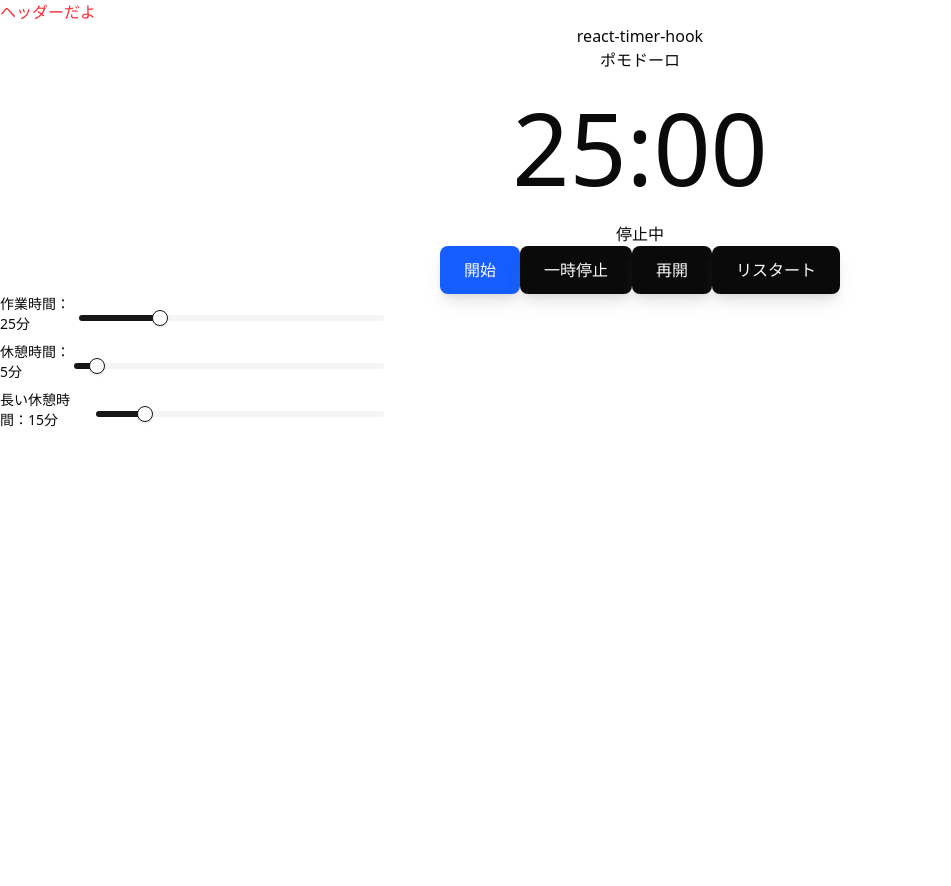
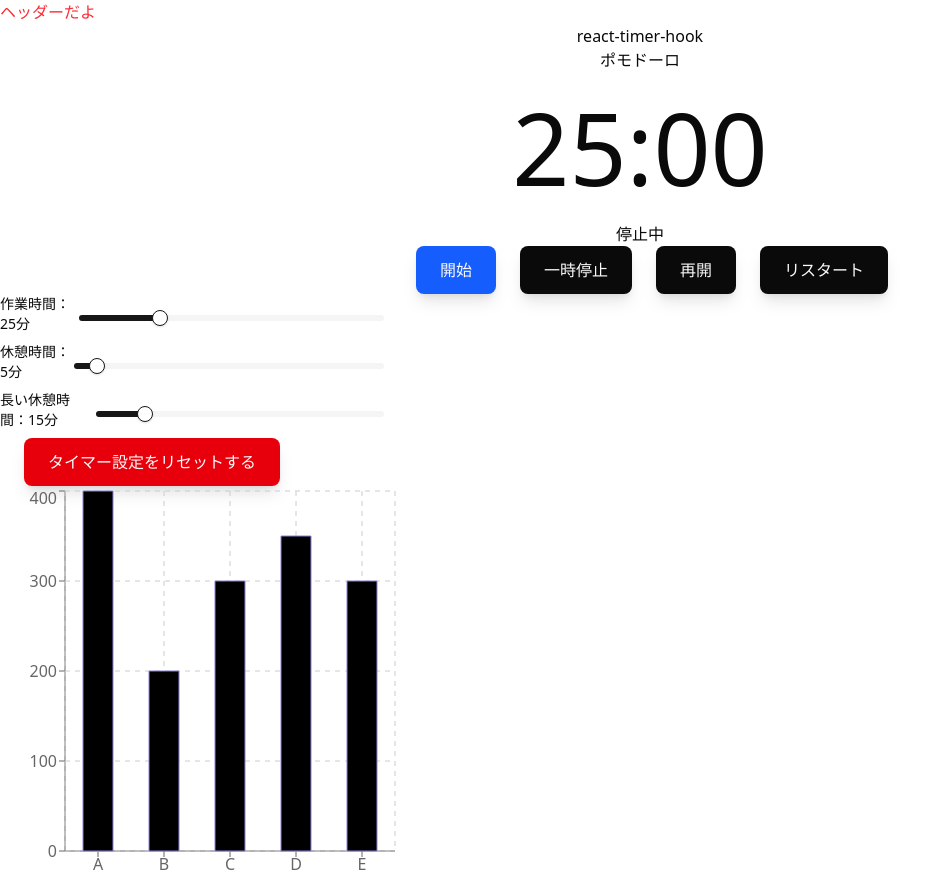
Before and after one commit to Aya-udg/Pomodoro_Timer, a Next.js app in the folder frontend/: page / in a window 1280 px wide. Shown: the whole page, without its empty margins (0-951 px from the left). Before the commit the page ends 800 px from the top, so only its background shows below. Built offline with nearby package versions, Linux system fonts and the light colour scheme; no server answers.

Commit message:
✨TimerSliderコンポーネントを作成し、UIを改善。タイマーの初期値を定義し、リセット機能を追加。

```diff
--- a/frontend/package.json
+++ b/frontend/package.json
@@ -18,6 +18,7 @@
     "react": "^19.0.0",
     "react-dom": "^19.0.0",
     "react-timer-hook": "^4.0.5",
+    "recharts": "^2.15.4",
     "tailwind-merge": "^3.3.0",
     "use-sound": "^5.0.0"
   },
--- /dev/null
+++ b/frontend/src/app/components/SimapleLineChart.tsx
@@ -0,0 +1,23 @@
+"use client";
+
+import { CartesianGrid, BarChart, Bar, XAxis, YAxis, Tooltip } from "recharts";
+
+const data = [
+  { name: "A", value: 400 },
+  { name: "B", value: 200 },
+  { name: "C", value: 300 },
+  { name: "D", value: 350 },
+  { name: "E", value: 300 },
+];
+
+export default function SimpleLineChart() {
+  return (
+    <BarChart width={400} height={400} data={data}>
+      <XAxis dataKey="name" />
+      <YAxis />
+      <Tooltip />
+      <CartesianGrid stroke="#CCC" strokeDasharray="5 5" />
+      <Bar dataKey="value" stroke="#8884d8" barSize={30} />
+    </BarChart>
+  );
+}
--- /dev/null
+++ b/frontend/src/app/components/TimerSlider.tsx
@@ -0,0 +1,60 @@
+import React from "react";
+import { Slider } from "@/app/components/ui/slider";
+import { MyTimer } from "@/app/types/index";
+
+type Props = {
+  timerSettings: MyTimer;
+  setTimerSettings: (timer: MyTimer) => void;
+};
+
+export default function TimerSlider({
+  timerSettings,
+  setTimerSettings,
+}: Props) {
+  return (
+    <>
+      <div className="w-96 flex justify-center items-center">
+        <label className="block mb-2 text-sm font-medium">
+          作業時間：{timerSettings.workTime / 60}分
+        </label>
+        <Slider
+          value={[timerSettings.workTime / 60]}
+          defaultValue={[timerSettings.workTime / 60]}
+          onValueChange={(v) =>
+            setTimerSettings({ ...timerSettings, workTime: v[0] * 60 })
+          }
+          max={100}
+          step={5}
+        />
+      </div>
+      <div className="w-96 flex justify-center items-center">
+        <label className="block mb-2 text-sm font-medium">
+          休憩時間：{timerSettings.breakTime / 60}分
+        </label>
+        <Slider
+          value={[timerSettings.breakTime / 60]}
+          defaultValue={[timerSettings.breakTime / 60]}
+          onValueChange={(v) =>
+            setTimerSettings({ ...timerSettings, breakTime: v[0] * 60 })
+          }
+          max={100}
+          step={1}
+        />
+      </div>
+      <div className="w-96 flex justify-center items-center">
+        <label className="block mb-2 text-sm font-medium">
+          長い休憩時間：{timerSettings.longBreakTime / 60}分
+        </label>
+        <Slider
+          value={[timerSettings.longBreakTime / 60]}
+          defaultValue={[timerSettings.longBreakTime / 60]}
+          onValueChange={(v) => {
+            setTimerSettings({ ...timerSettings, longBreakTime: v[0] * 60 });
+          }}
+          max={100}
+          step={1}
+        />
+      </div>
+    </>
+  );
+}
--- a/frontend/src/app/components/usePomodoroTimer.ts
+++ b/frontend/src/app/components/usePomodoroTimer.ts
@@ -5,7 +5,6 @@ import { MyTimer } from "@/app/types/index";
 export const usePomodoroTimer =  ({ workTime, breakTime, longBreakTime }: MyTimer) =>{
   const [sessionCount, setSessionCount] = useState(0); // 4回でロング休憩
   const [timerType, setTimerType] = useState<'timer'|'break'|'longbreak'>("timer"); //タイマーの状態
-  const [isReady, setIsReady] = useState(false); // 初期化フラグ
 
   const getExpiryTime = (seconds: number) => {
     const time = new Date();
@@ -30,9 +29,12 @@ export const usePomodoroTimer =  ({ workTime, breakTime, longBreakTime }: MyTime
 
   // タイマーの初期表示をデータベースの値にする
   useEffect(() => {
-    restart(getExpiryTime(workTime), false);
-    setIsReady(true);
-  }, [workTime]);
+    let time;
+    if (timerType === "timer") time = workTime;
+    else if (timerType === "break") time = breakTime;
+    else time = longBreakTime;
+    restart(getExpiryTime(time), false);
+  }, [workTime,breakTime,longBreakTime]);
 
   // タイマー終了時の処理
   const endTimer = () => {
--- a/frontend/src/app/globals.css
+++ b/frontend/src/app/globals.css
@@ -44,7 +44,7 @@
 }
 
 .btn-base {
-  @apply inline-flex h-12 items-center justify-center rounded-md px-6 font-medium text-neutral-50 shadow-lg shadow-neutral-500/20 transition active:scale-95;
+  @apply  ml-6 inline-flex h-12 items-center justify-center rounded-md px-6 font-medium text-neutral-50 shadow-lg shadow-neutral-500/20 transition active:scale-95;
 }
 
 .btn-blue {
@@ -53,6 +53,10 @@
 
 .btn-black {
   @apply bg-neutral-950;
+}
+
+.btn-red {
+  @apply bg-red-600;
 }
 
 :root {
--- a/frontend/src/app/page.tsx
+++ b/frontend/src/app/page.tsx
@@ -5,79 +5,53 @@ import { fetchTimerSettings } from "@/app/lib/fetchTimerSettings";
 import { TimerDisplay } from "@/app/components/TimerDisplay";
 import { usePomodoroTimer } from "@/app/components/usePomodoroTimer";
 import { Header } from "./components/Header";
-import Link from "next/link";
-import { Slider } from "@/app/components/ui/slider";
 import { MyTimer } from "@/app/types/index";
+import TimerSlider from "./components/TimerSlider";
+import SimpleLineChart from "./components/SimapleLineChart";
+import dynamic from "next/dynamic";
+
+const DEFAULT_TIMER: MyTimer = {
+  workTime: 1500,
+  breakTime: 300,
+  longBreakTime: 900,
+};
+
+const DynamicSimpleLineCharts = dynamic(
+  () => import("@/app/components/SimapleLineChart"),
+  {
+    ssr: false,
+  }
+);
 
 export default function app() {
   // 初期値
-  const [timerSettings, setTimerSettings] = useState<MyTimer>({
-    workTime: 1500,
-    breakTime: 300,
-    longBreakTime: 900,
-  });
+  const [timerSettings, setTimerSettings] = useState<MyTimer>(DEFAULT_TIMER);
 
+  const fetchData = async () => {
+    const data = await fetchTimerSettings();
+    setTimerSettings(data);
+  };
   useEffect(() => {
-    const fetchData = async () => {
-      const data = await fetchTimerSettings();
-      setTimerSettings(data);
-    };
     fetchData();
   }, []);
 
-  const timer = usePomodoroTimer({
-    workTime: timerSettings.workTime,
-    breakTime: timerSettings.breakTime,
-    longBreakTime: timerSettings.longBreakTime,
-  });
+  const timer = usePomodoroTimer(timerSettings);
 
   return (
     <>
       <Header />
-
       <TimerDisplay {...timer} />
-      <div className="w-96 flex justify-center items-center">
-        <label className="block mb-2 text-sm font-medium">
-          作業時間：{timerSettings.workTime / 60}分
-        </label>
-        <Slider
-          value={[timerSettings.workTime / 60]}
-          defaultValue={[timerSettings.workTime / 60]}
-          onValueChange={(v) =>
-            setTimerSettings({ ...timerSettings, workTime: v[0] * 60 })
-          }
-          max={100}
-          step={5}
-        />
-      </div>
-      <div className="w-96 flex justify-center items-center">
-        <label className="block mb-2 text-sm font-medium">
-          休憩時間：{timerSettings.breakTime / 60}分
-        </label>
-        <Slider
-          value={[timerSettings.breakTime / 60]}
-          defaultValue={[timerSettings.breakTime / 60]}
-          onValueChange={(v) =>
-            setTimerSettings({ ...timerSettings, breakTime: v[0] * 60 })
-          }
-          max={100}
-          step={1}
-        />
-      </div>
-      <div className="w-96 flex justify-center items-center">
-        <label className="block mb-2 text-sm font-medium">
-          長い休憩時間：{timerSettings.longBreakTime / 60}分
-        </label>
-        <Slider
-          value={[timerSettings.longBreakTime / 60]}
-          defaultValue={[timerSettings.longBreakTime / 60]}
-          onValueChange={(v) => {
-            setTimerSettings({ ...timerSettings, longBreakTime: v[0] * 60 });
-          }}
-          max={100}
-          step={1}
-        />
-      </div>
+      <TimerSlider
+        timerSettings={timerSettings}
+        setTimerSettings={setTimerSettings}
+      />
+      <button
+        className="btn-base btn-red"
+        onClick={() => setTimerSettings(DEFAULT_TIMER)}
+      >
+        タイマー設定をリセットする
+      </button>
+      <DynamicSimpleLineCharts />
     </>
   );
 }
```
Also changed, not shown: 1 other file (tests, documents, lock files or other folders).
